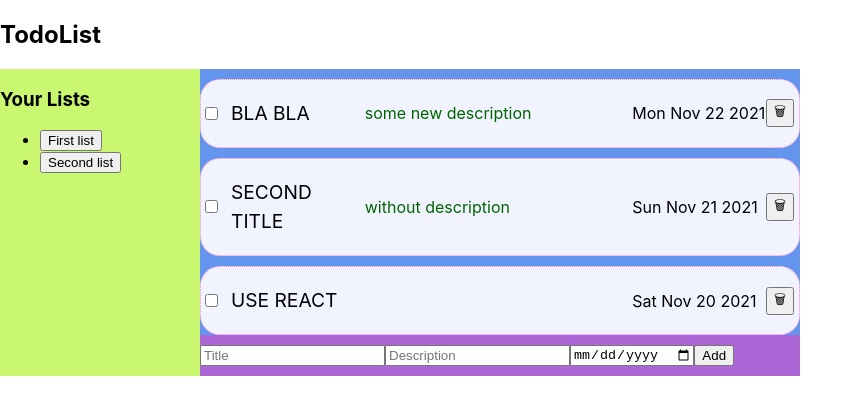
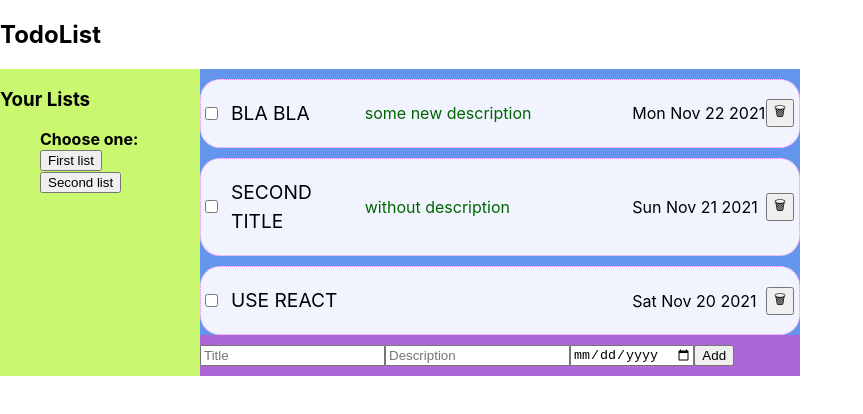
Before and after one commit to andrewvoinarovskyi/todo-list-with-react, a React (Create React App) app: page / in a window 1280 px wide. Shown: the top 414 px of the page, without its empty margins (0-863 px from the left). Built offline with nearby package versions, Linux system fonts and the light colour scheme.

Commit message:
use my own hook useTodoItems

```diff
--- a/src/App.css
+++ b/src/App.css
@@ -85,8 +85,9 @@
 }
 
 aside li {
-    style: none;
+    list-style: none;
 }
+
 
 /*
 .only-open>.done {
--- a/src/App.js
+++ b/src/App.js
@@ -5,17 +5,21 @@
  import TodoItems from "./components/TodoItems/TodoItems";
  import TodoListSidebar from "./components/TodoListSidebar/TodoListSidebar";
 
+ const useTodoItems = (items) => {
+     const [todoItems, setTodoItems] = useState(items);
+     return [
+         todoItems,
+         (id, item) => setTodoItems([...todoItems, {id, ...item}]),
+         (item) => setTodoItems(todoItems.filter(todoItem => todoItem !== item))
+     ]
+ }
+
 function App() {
-
-    const deleteItem = (item) => {
-        setTodoItems(todoItems.filter(todoItem => todoItem !== item));
-    }
-
-    const [todoItems, setTodoItems] = useState([
+    const [todoItems, setTodoItems, deleteItem] = useTodoItems([
         {id: 1, title: 'bla bla', description: 'some new description', date: new Date(2021,10,22) },
         {id: 2, title: 'second title', description: 'without description', date: new Date(2021,10,21) },
         {id: 3, title: 'Use React', description: '', date: new Date(2021,10,20) },
-    ]);
+    ])
 
     const [todoLists, setTodoLists] = useState([
         { id: 1, title: "First list", todoItems: todoItems },
@@ -28,7 +32,7 @@ function App() {
             <div id="root">
                 <TodoListSidebar todoLists={todoLists} />
                 <TodoItems todoItems={todoItems} deleteItem={deleteItem} />
-                <NewItemForm onSubmit={(id, item) => setTodoItems([...todoItems, {id, ...item}])} />
+                <NewItemForm onSubmit={setTodoItems} />
             </div>
         </section>
     );
--- a/src/components/TodoItems/TodoItems.js
+++ b/src/components/TodoItems/TodoItems.js
@@ -8,7 +8,7 @@ const TodoItems = (props) => {
 
     return (
         <div id="list">
-            { todoItems.length ? todoItems.map((item, i) => <TodoItem item={item} key={i} deleteItem={deleteItem} />)
+            { todoItems && todoItems.length ? todoItems.map((item, i) => <TodoItem item={item} key={i} deleteItem={deleteItem} />)
                                 : <p>There are no one task here</p>
             }
         </div>
--- a/src/components/TodoListSidebar/TodoListSidebar.js
+++ b/src/components/TodoListSidebar/TodoListSidebar.js
@@ -10,7 +10,12 @@ const TodoListSidebar = (props) => {
         <aside>
             <h3>Your Lists</h3>
             <ul>
-                {todoLists && todoLists.length ? todoLists.map(list => <SelectListButton id={list.id} title={list.title} />) : "You have not lists"}
+                <li><h4>Choose one:</h4></li>
+                {
+                    todoLists && todoLists.length
+                        ? todoLists.map(list => <SelectListButton id={list.id} title={list.title} />)
+                        : "You have not lists"
+                }
             </ul>
         </aside>
     );
--- a/src/index.css
+++ b/src/index.css
@@ -11,3 +11,7 @@ code {
   font-family: source-code-pro, Menlo, Monaco, Consolas, 'Courier New',
     monospace;
 }
+
+h4 {
+  margin: 0;
+}
```
